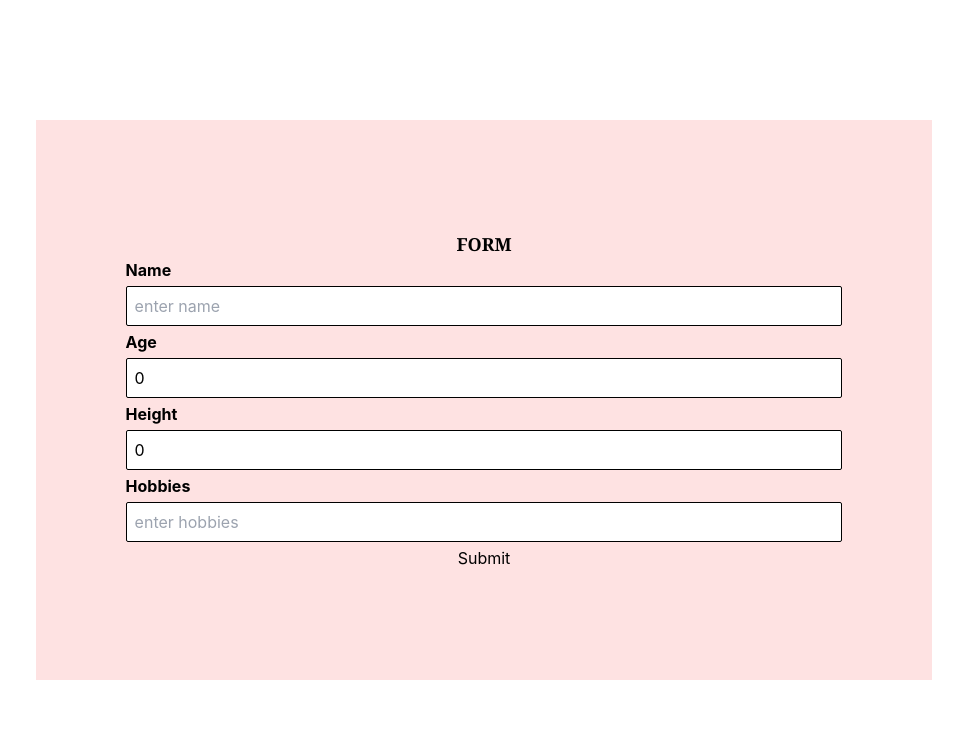
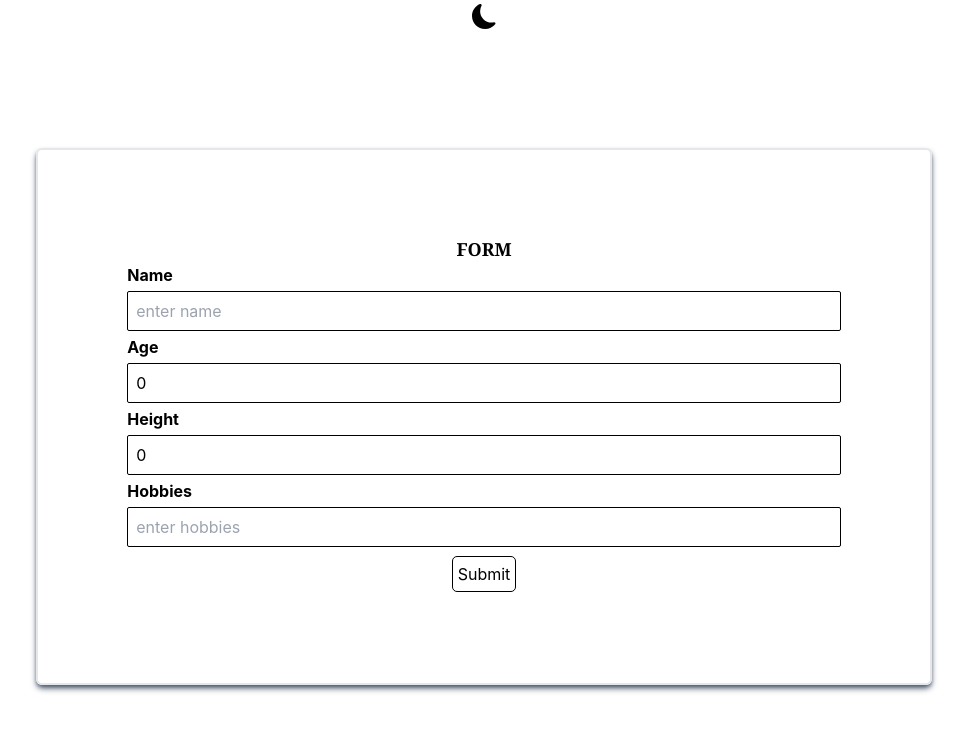
Before and after one commit to tigawanna/pocket-base-example, a React (Vite) app: page / in a window 1280 px wide. Shown: the top 732 px of the page, without its empty margins (156-1123 px from the left). Built offline with nearby package versions, Linux system fonts and the light colour scheme.

Commit message:
custom form and dark mode added

```diff
--- a/src/App.tsx
+++ b/src/App.tsx
@@ -1,12 +1,30 @@
 import './App.css'
 import TheForm from './components/Shared/form/TheForm';
 import { validate } from './components/Shared/form/validation';
+import { useTheme } from './utils/hooks/themeHook'
+import { BsSunFill, BsFillMoonFill } from "react-icons/bs";;
+import { TheIcon } from './components/Shared/TheIcon';
 
 function App() {
+const { colorTheme, setTheme } = useTheme();
+const mode = colorTheme === "light" ? BsSunFill : BsFillMoonFill;
+const toggle = () => {
+  setTheme(colorTheme);
+};
+const input = { name: "", age: 0, height: 0, hobbies: "" };
  return (
-   <div className="w-full h-screen text-7xl font-bold flex-center">
-
-     <TheForm header='FORM' validate={validate}/>
+   <div
+     className="w-full h-screen text-7xl font-bold flex-col-center
+   dark:bg-black dark:text-white"
+   >
+     <div className="w-fit p-1  flex-center">
+       <TheIcon Icon={mode} size={"25"} color={""} iconAction={toggle} />
+     </div>
+     <TheForm
+       header="FORM"
+       validate={validate}
+       input={input}
+     />
    </div>
  );
 }
--- /dev/null
+++ b/src/components/Shared/TheButton.tsx
@@ -0,0 +1,48 @@
+import React, { Children } from 'react'
+
+interface TheButtonProps {
+  label: string;
+  onClick: () => void;
+  padding?: string;
+  margin?: string;
+  border?: string;
+  color?: string;
+  color2?: string;
+  children?: React.ReactNode;
+  height?: string;
+  radius?: string;
+  width?: string;
+}
+
+export const TheButton: React.FC<TheButtonProps> = ({
+  label,
+  onClick,
+  children,
+  padding,
+  margin,
+  border,
+  color,
+  color2,
+  height,
+  radius,
+  width,
+}) => {
+  return (
+    <button
+    className=' hover:bg-purple-700 hover:text-white'
+      onClick={onClick}
+      style={{
+        backgroundColor: color,
+        border,
+        borderRadius: radius,
+        height,
+        width,
+        margin:margin??'5px',
+        padding:padding??'5px',
+
+      }}
+    >
+      {children ?? label}
+    </button>
+  );
+};
--- a/src/components/Shared/form/TheForm.tsx
+++ b/src/components/Shared/form/TheForm.tsx
@@ -1,12 +1,14 @@
-import React, { Component } from "react";
+import React from "react";
 import { TheInput } from "./TheInput";
+import { TheButton } from './../TheButton';
 
 type FormError = { name: string; message: string };
-type FormInput = { name: string; age: number; height: number; hobbies: string };
+type FormInput = any ;
 
 type Props = {
   header: string;
   validate: (input: any) => boolean;
+  input :FormInput
 };
 
 type State = {
@@ -21,7 +23,7 @@ class TheForm extends React.Component<Props, State> {
 
     this.state = {
       value: "",
-      input: { name: "", age: 0, height: 0, hobbies: "" },
+      input: this.props.input,
       error: { name: "", message: "" },
     };
     this.handleChange = this.handleChange.bind(this);
@@ -59,43 +61,33 @@ class TheForm extends React.Component<Props, State> {
   }
 
   render() {
-    const { header } = this.props;
+ const inputs = Object.keys(this.state.input);
     return (
       <div className="w-full h-full flex-col-center">
         <form
-          className="h-[70%] w-[100%] md:w-[70%] text-base font-normal flex-col-center bg-red-100"
-          onSubmit={this.handleSubmit}
-        >
-          <div className="text-lg font-bold font-serif">{header}</div>
-          <TheInput
+          className="h-[70%] w-[90%] md:w-[70%] text-base font-normal flex-col-center
+          border-2 rounded-md shadow-md shadow-slate-600"
+          onSubmit={this.handleSubmit} >
+          <div className="text-lg font-bold font-serif">{this.props.header}</div>
+          {
+            inputs&&inputs.map((item,index)=>{
+            return <TheInput
+            key ={index + item}
             error={this.state.error}
             handleChange={this.handleChange}
-            field={"name"}
+            field={item}
             input={this.state.input}
             type={"text"}
+          />;
+            })
+          }
+
+          <TheButton
+            label="Submit"
+            onClick={() => console.log("hey")}
+            radius="5px"
+            border={"1px  solid"}
           />
-          <TheInput
-            error={this.state.error}
-            handleChange={this.handleChange}
-            field={"age"}
-            input={this.state.input}
-            type={"number"}
-          />
-          <TheInput
-            error={this.state.error}
-            handleChange={this.handleChange}
-            field={"height"}
-            input={this.state.input}
-            type={"number"}
-          />
-          <TheInput
-            error={this.state.error}
-            handleChange={this.handleChange}
-            field={"hobbies"}
-            input={this.state.input}
-            type={"text"}
-          />
-          <input type="submit" value="Submit" />
         </form>
       </div>
     );
--- a/src/components/Shared/form/TheInput.tsx
+++ b/src/components/Shared/form/TheInput.tsx
@@ -28,23 +28,24 @@ const isError = () => {
 };
 
 return (
-  <div className="flex-col-center  w-full">
-    <label className="font-bold text-md capitalize text-black dark:text-white  w-[80%] flex items-start">
+  <div className="flex-col-center  w-full ">
+    <label className="font-bold text-md capitalize  w-[80%] flex items-start">
       {field}
     </label>
     <input
       style={{ borderColor: isError() ? "red" : "" }}
-      className="w-[80%] md:w-[80%] p-2 m-1 border-black h-10 text-base
-    text-black dark:text-white border rounded-sm dark:bg-black active:border-purple-700"
+      className="w-[80%] md:w-[80%] p-2 m-1   border border-black dark:border-white h-10 text-base
+       rounded-sm   dark:bg-slate-700"
       id={field}
       type={type}
       placeholder={"enter " + field}
       onChange={handleChange}
-    // @ts-ignore
+      autoComplete={"off"}
+      // @ts-ignore
       value={input[field]}
     />
     {isError() ? (
-      <div className="text-base  text-red-300">{error.message}</div>
+      <div className="text-base  text-red-600">{error.message}</div>
     ) : null}
   </div>
 );
--- /dev/null
+++ b/src/utils/hooks/themeHook.ts
@@ -0,0 +1,13 @@
+import { useEffect,useState } from 'react';
+export const useTheme=()=>{
+const [theme,setTheme] = useState(localStorage.theme)
+const colorTheme = theme === 'dark'?'light':'dark'
+
+useEffect(() => {
+ const root = window.document.documentElement;
+  root.classList.remove(colorTheme)
+  root.classList.add(theme);
+  localStorage.setItem("theme",theme)
+}, [theme,colorTheme]);
+return {colorTheme,setTheme}
+}
```
